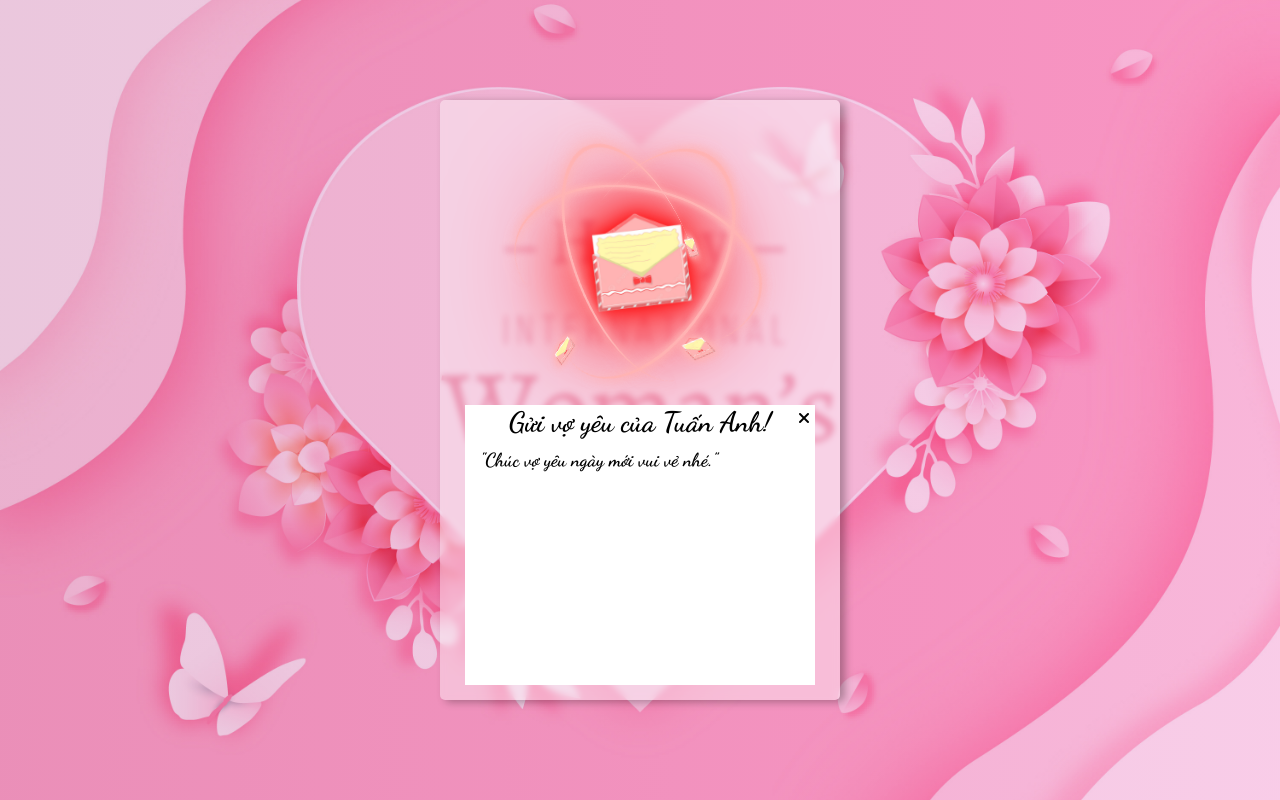
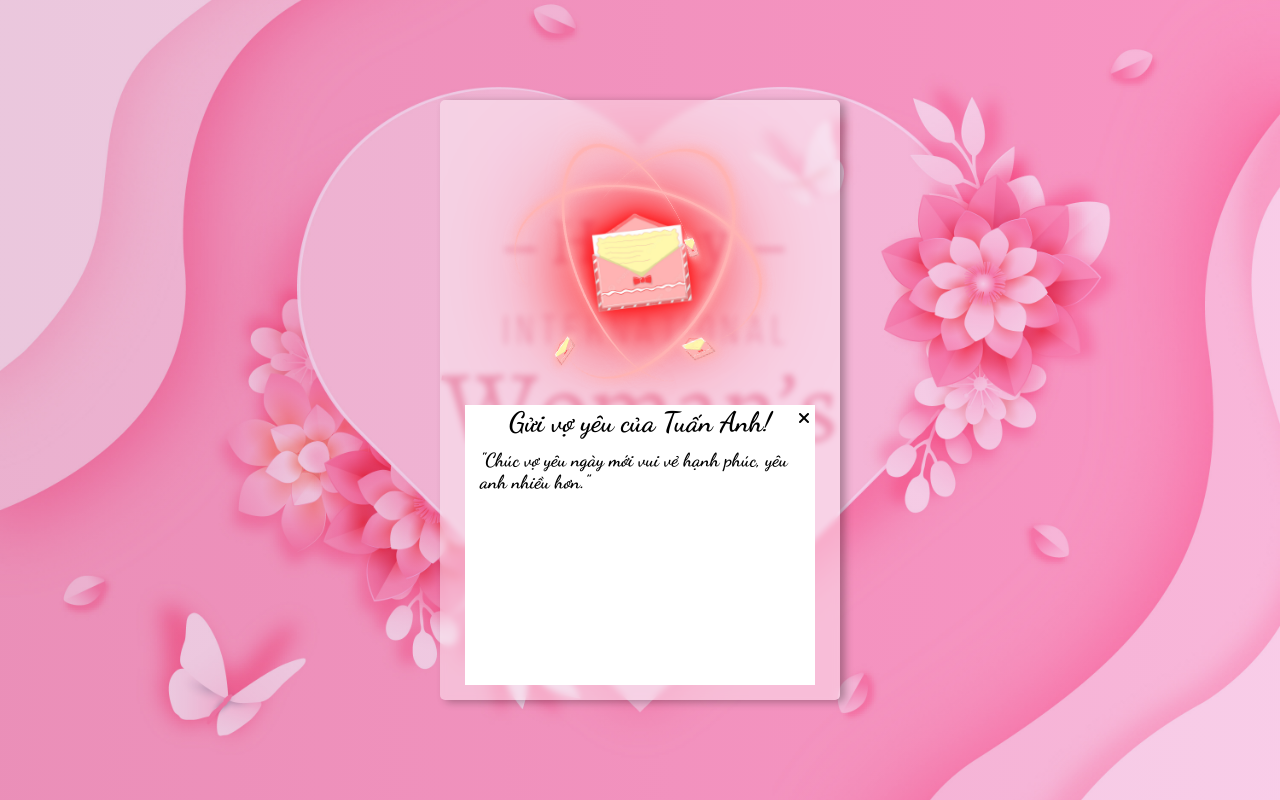
Before and after one commit to linh19112003/20_10_linh, a plain HTML site: page index.html in a window 1280 px wide. Both pictures are taken after a click on the button "Nhấn vào đây để đọc". Drawn offline with Linux system fonts and the light colour scheme.

Commit message:
Update message in index.html for more affection

```diff
--- a/index.html
+++ b/index.html
@@ -35,7 +35,7 @@
         <i class="fa-solid fa-xmark"></i>
         <h1>Gửi vợ yêu của Tuấn Anh!</h1>
         <p>
-          "Chúc vợ yêu ngày mới vui vẻ nhé."
+          "Chúc vợ yêu ngày mới vui vẻ hạnh phúc, yêu anh nhiều hơn."
         </p>
         <audio id="birthdayAudio" src="music.mp3" loop></audio>
       </div>
```
